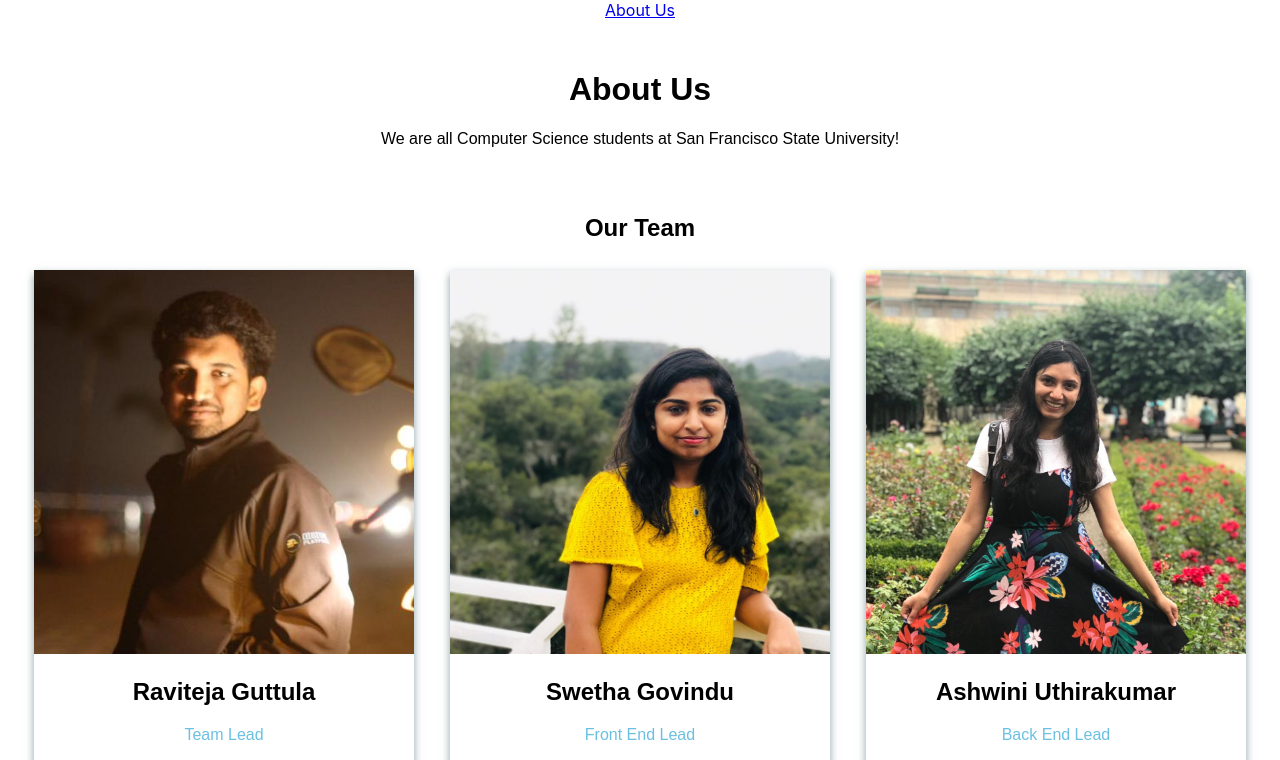
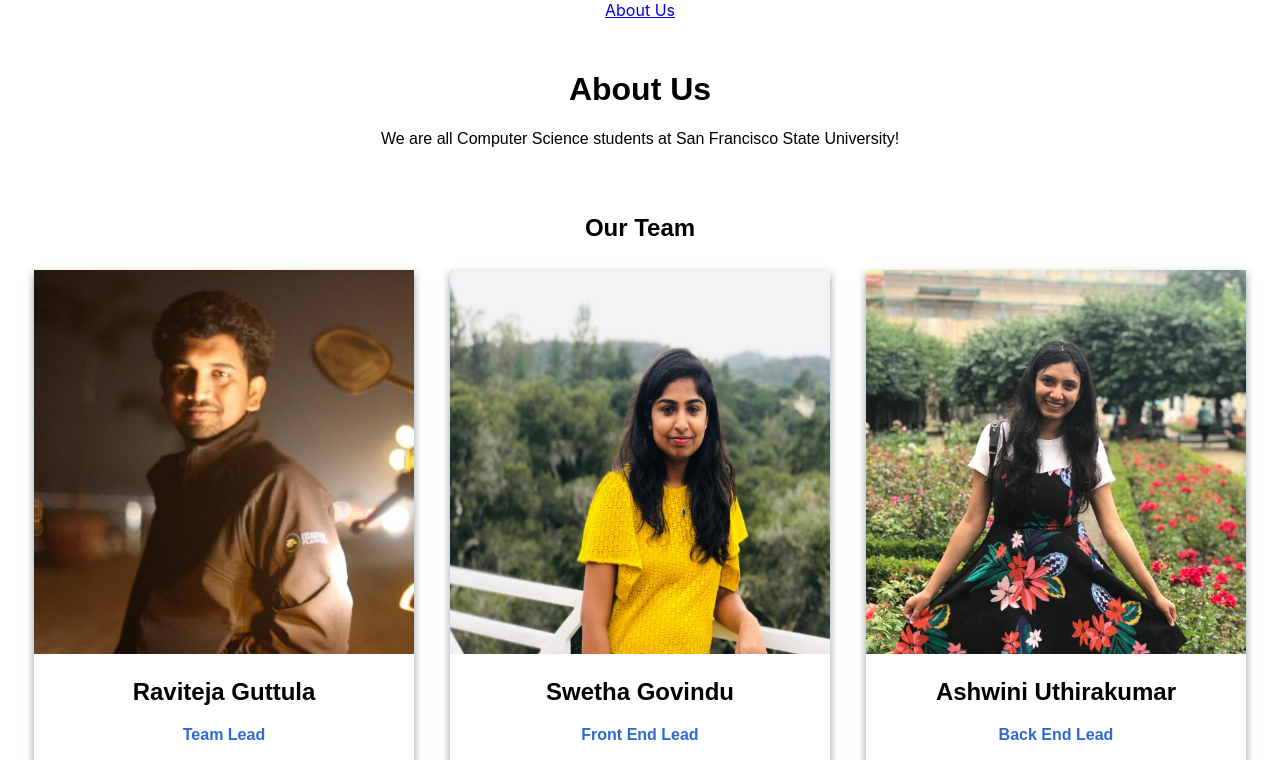
Before and after one commit to thisisgvrt/house-a-gator, a React (Create React App) app in the folder application/frontend/: page /Aboutus in a window 1280 px wide. Shown: the top 760 px of the page. Built offline with nearby package versions, Linux system fonts and the light colour scheme.

Commit message:
Add files via upload
Added Bold to .title, Changed the card so it fits slightly better.

```diff
--- a/application/frontend/src/css/Aboutus.css
+++ b/application/frontend/src/css/Aboutus.css
@@ -17,17 +17,24 @@
   margin-bottom: 20px;
   padding: 0 10px;
 }
+
 .h2{
   text-align:center
 }
+
 .imgs{
   width:100%;
   height: 30vw;
-    object-fit: cover;
 }
+
 .card {
   box-shadow: 0 4px 8px 0 rgba(23, 65, 82, 0.5);
   margin: 8px;
+
+  /* New Changes */
+  height: 800px;
+  max-width: 500px;
+  object-fit: scale-down;
 }
 
 .about-section {
@@ -48,7 +55,12 @@
 }
 
 .title {
+  /*
   color: rgba(24, 157, 210, 0.64);
+  */
+  /* New Changes Below */
+  font-weight: bold;
+  color: #2f6ad1;
 }
 
 .button {
@@ -61,6 +73,7 @@
   text-align: center;
   cursor: pointer;
   width: 100%;
+
 }
 
 .button:hover {
```
Lines whose indentation alone changed are shown as unchanged.
